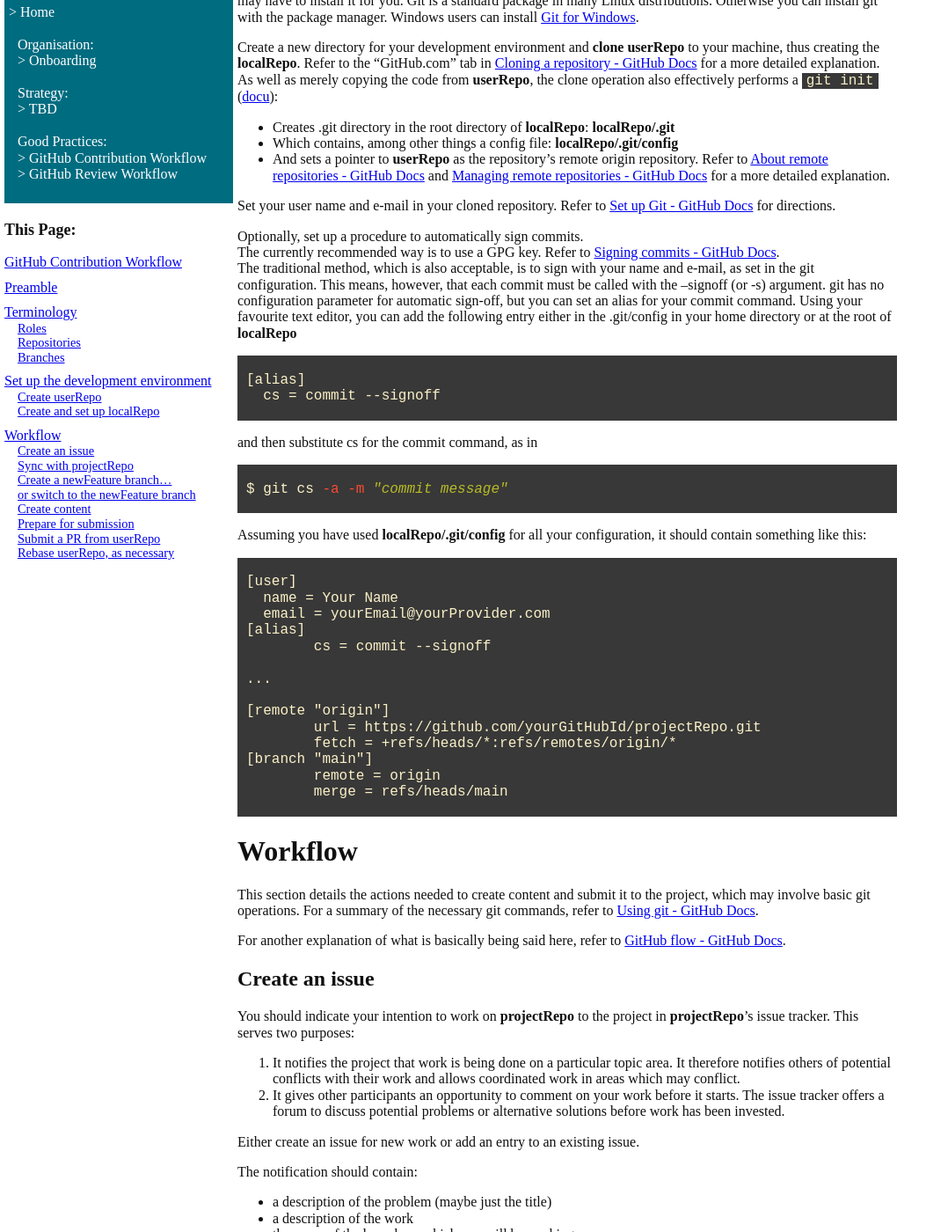
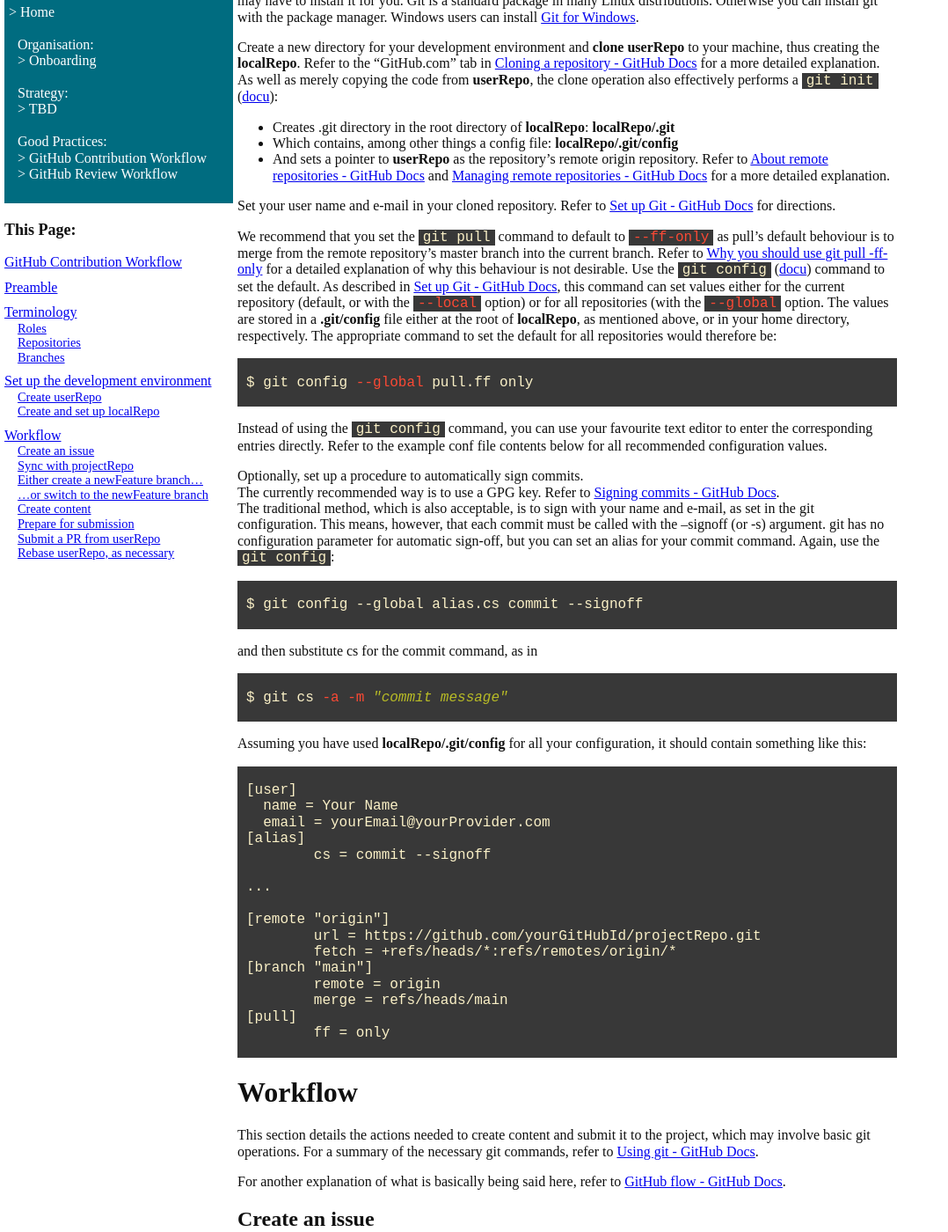
Before and after one commit to elisa-tech/orientation, a Jekyll site: the page built from docs/GitHubContributionWorkflow.md, in a window 1280 px wide and 1400 px high, scrolled down 2345 px. Shown: the whole window at 88% size, without its empty margins (0-1078 px from the left). Built offline with Jekyll 4.4.1, drawn with Linux system fonts in a browser that asks for light colours; some of the changed text lies outside the part shown.

Commit message:
Added advice to use pull with the -ff-only option
This work contributes to Issue #2

- to call it before creating a new branch
- to make it a default switch in the git pull command

Signed-off-by: John MacGregor <open.john.macgregor@gmail.com>

```diff
--- a/docs/GitHubContributionWorkflow.md
+++ b/docs/GitHubContributionWorkflow.md
@@ -123,17 +123,40 @@ effectively performs a `git init`{: language-shell .highlight}
 Set your user name and e-mail in your cloned repository.
 Refer to [Set up Git - GitHub Docs](https://help.github.com/en/github/getting-started-with-github/set-up-git) for directions.
 
+We recommend that you set the `git pull`{:.language-shell .highlight} command to default to `--ff-only`{:.language-shell .highlight}
+as pull's default behoviour is to merge from the remote repository's master branch into the current branch.
+Refer to [Why you should use git pull -ff-only](https://blog.sffc.xyz/post/185195398930/why-you-should-use-git-pull-ff-only-git-is-a)
+for a detailed explanation of why this behaviour is not desirable.
+Use the `git config`{:.language-shell .highlight}
+([docu](https://git-scm.com/docs/git-config))
+command to set the default.
+As described in
+[Set up Git - GitHub Docs](https://help.github.com/en/github/getting-started-with-github/set-up-git),
+this command can set values either for the current repository (default, or with the `--local`{:.language-shell .highlight} option)
+or for all repositories (with the `--global`{:.language-shell .highlight} option.
+The values are stored in a **.git/config** file either at the root of **localRepo**, as mentioned above,
+or in your home directory, respectively.
+The appropriate command to set the default for all repositories would therefore be:
+~~~ shell
+
+$ git config --global pull.ff only
+
+~~~
+
+Instead of using the `git config`{:.language-shell .highlight} command, you can use your favourite text editor
+to enter the corresponding entries directly.
+Refer to the example conf file contents below for all recommended configuration values.
+
 Optionally, set up a procedure to automatically sign commits.
 The currently recommended way is to use a GPG key.
 Refer to [Signing commits - GitHub Docs](https://docs.github.com/en/authentication/managing-commit-signature-verification/signing-commits?query=feature+branch).
 The traditional method, which is also acceptable, is to sign with your name and e-mail, as set in the git configuration.
 This means, however, that each commit must be called with the --signoff (or -s) argument.
 git has no configuration parameter for automatic sign-off, but you can set an alias for your commit command.
-Using your favourite text editor, you can add the following entry either in the .git/config in your home directory or at the root of **localRepo**
+Again, use the `git config`{:.language-shell .highlight}:
 ~~~~ conf
 
-[alias]
-  cs = commit --signoff
+$ git config --global alias.cs commit --signoff
 
 ~~~~
 and then substitute cs for the commit command, as in
@@ -160,6 +183,8 @@ Assuming you have used **localRepo/.git/config** for all your configuration, it
 [branch "main"]
 	remote = origin
 	merge = refs/heads/main
+[pull]
+	ff = only
 
 ~~~
 
@@ -200,7 +225,7 @@ Should the local development environment already exist,
 Perform Steps 1 and 2 described in the
 [Periodically sync with projectRepo](#periodically-sync-with-projectrepo){: target="_self"} section below.
 
-## Create a newFeature branch...
+## Either create a newFeature branch...
 
 The **master** branches of **userRepo** and **localRepo** should not contain
 changes from the current work.
@@ -208,6 +233,15 @@ Instead they should mirror **projectRepo** in order to update your repositories
 have occurred due to accepted pull requests since you originally created the **newFeature** branch..
 Refer to the next section for instructions on merging those changes
 into **newFeature**.
+
+First, ensure that the **master** branch is kept up to date.
+You should pull it from **userRepo** using the --ff-only option ([docu](https://git-scm.com/docs/git-pull)).
+~~~ shell
+
+$ git checkout mastter
+$ git pull origin master --ff-only
+
+~~~
 
 Creating a **newFeature** branch insulates your work from the rest of the project work.
 Refer to
@@ -232,7 +266,7 @@ $ git push -u origin newFeature
 
 ~~~
 
-## or switch to the newFeature branch
+## ...or switch to the newFeature branch
 
 Should the **newFeature** branch already exist, you need only switch to it using the
 `git checkout`{:.language-shell .highlight}
```
